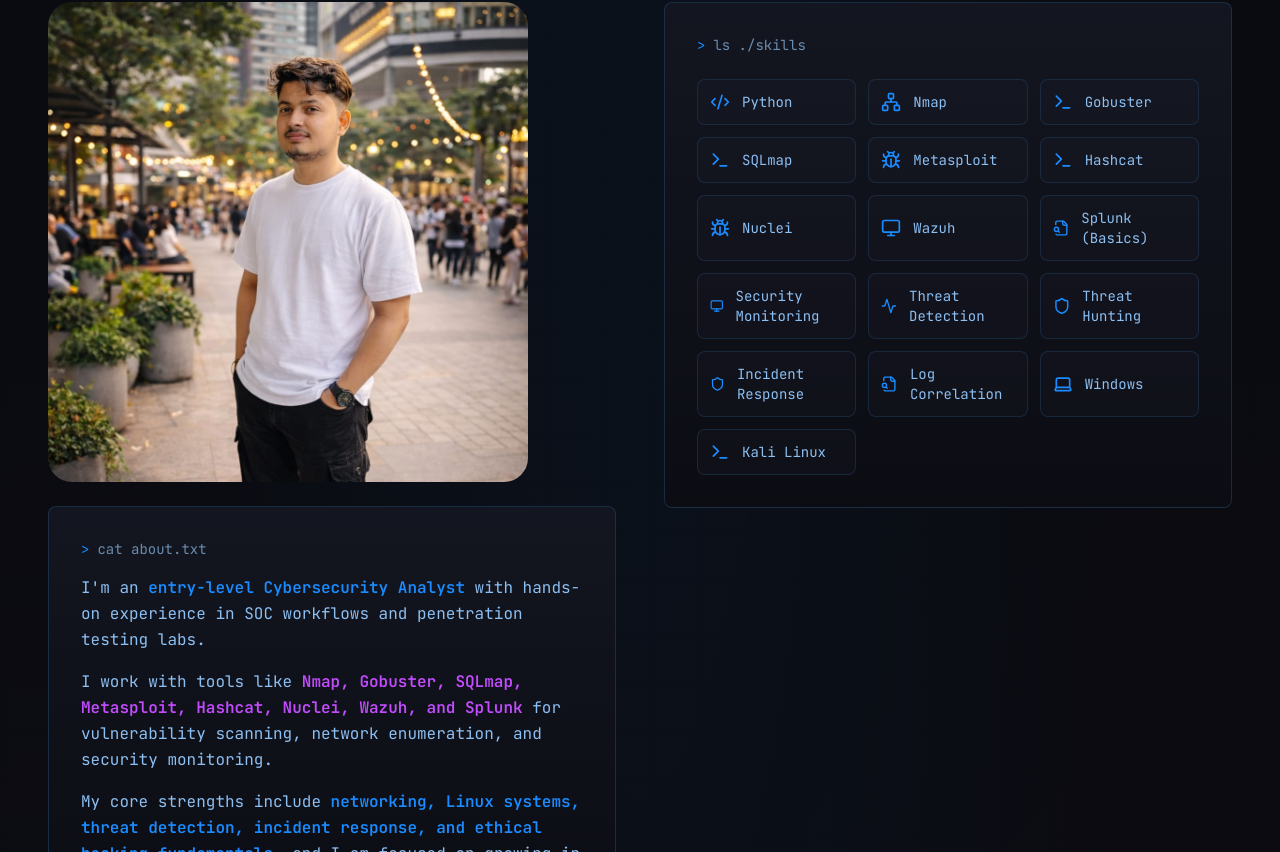
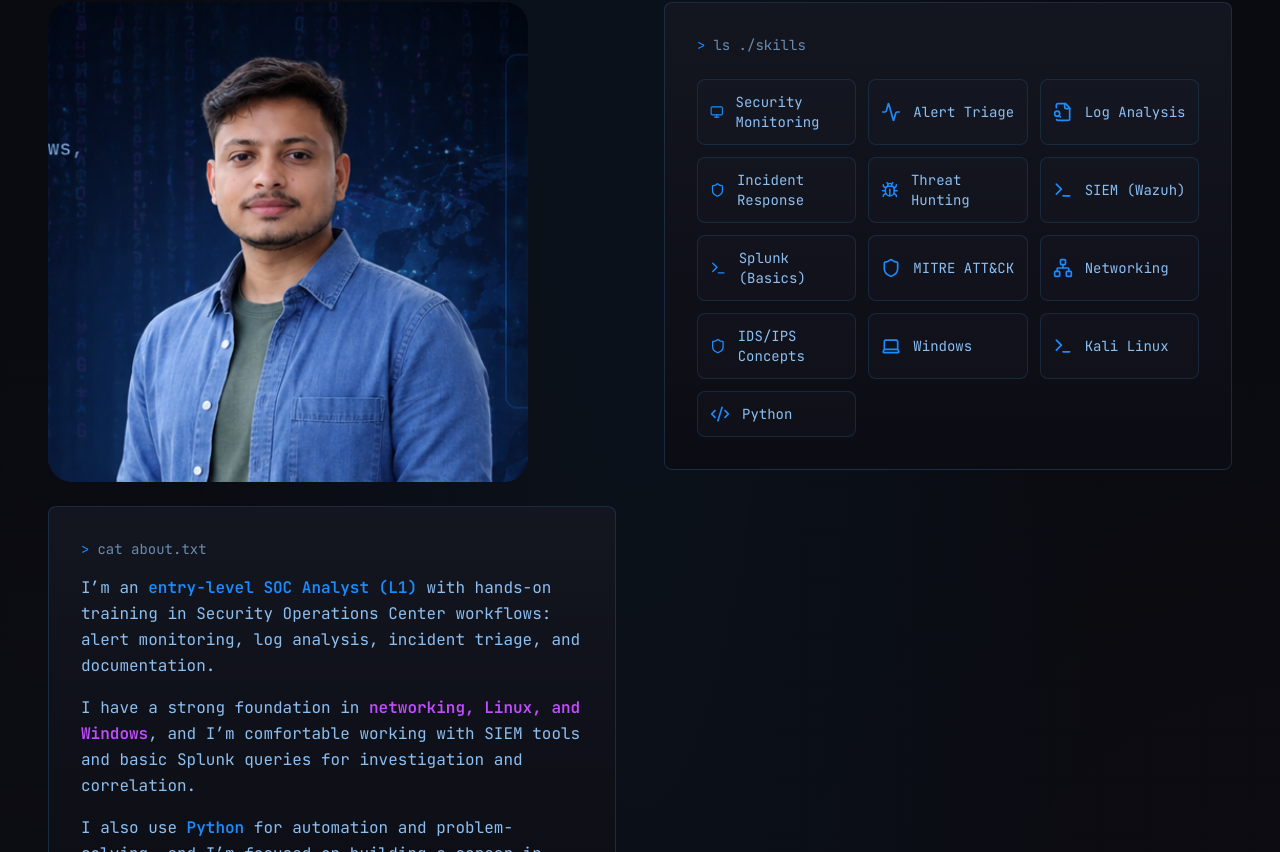
Before and after one commit to cybersunnykumar/Sunny-Portfolio, a React (Vite) app: page / in a window 1280 px wide. Shown: the part 1068-1920 px from the top of the page. Built offline with nearby package versions, Linux system fonts and the light colour scheme.

Commit message:
Replace profile photo with new image

```diff
--- a/src/components/AboutSection.tsx
+++ b/src/components/AboutSection.tsx
@@ -1,24 +1,21 @@
 import { Code2, Shield, Terminal, Network, Monitor, Bug, FileSearch, Activity, Laptop } from 'lucide-react';
-import profileImage from '@/assets/WhatsApp Image 2026-02-23 at 2.04.57 PM.jpeg';
+import profileImage from '@/assets/ChatGPT Image Apr 27, 2026, 07_33_32 PM.png';
 
 const AboutSection = () => {
   const skills = [
-    { name: 'Python', icon: Code2 },
-    { name: 'Nmap', icon: Network },
-    { name: 'Gobuster', icon: Terminal },
-    { name: 'SQLmap', icon: Terminal },
-    { name: 'Metasploit', icon: Bug },
-    { name: 'Hashcat', icon: Terminal },
-    { name: 'Nuclei', icon: Bug },
-    { name: 'Wazuh', icon: Monitor },
-    { name: 'Splunk (Basics)', icon: FileSearch },
     { name: 'Security Monitoring', icon: Monitor },
-    { name: 'Threat Detection', icon: Activity },
-    { name: 'Threat Hunting', icon: Shield },
+    { name: 'Alert Triage', icon: Activity },
+    { name: 'Log Analysis', icon: FileSearch },
     { name: 'Incident Response', icon: Shield },
-    { name: 'Log Correlation', icon: FileSearch },
+    { name: 'Threat Hunting', icon: Bug },
+    { name: 'SIEM (Wazuh)', icon: Terminal },
+    { name: 'Splunk (Basics)', icon: Terminal },
+    { name: 'MITRE ATT&CK', icon: Shield },
+    { name: 'Networking', icon: Network },
+    { name: 'IDS/IPS Concepts', icon: Shield },
     { name: 'Windows', icon: Laptop },
     { name: 'Kali Linux', icon: Terminal },
+    { name: 'Python', icon: Code2 },
   ];
 
   return (
@@ -45,7 +42,7 @@
                 <div className="relative w-80 h-80 sm:w-96 sm:h-96 md:w-[30rem] md:h-[30rem] overflow-hidden rounded-3xl">
                   <img
                     src={profileImage}
-                    alt="Sunny Kumar - Cybersecurity Analyst"
+                    alt="Sunny Kumar - SOC Analyst (L1)"
                     className="w-full h-full object-cover object-top"
                   />
                 </div>
@@ -60,18 +57,16 @@
               </div>
               <div className="space-y-4 text-card-foreground leading-relaxed">
                 <p>
-                  I&apos;m an <span className="text-primary font-semibold">entry-level Cybersecurity Analyst</span> with hands-on
-                  experience in SOC workflows and penetration testing labs.
+                  I’m an <span className="text-primary font-semibold">entry-level SOC Analyst (L1)</span> with hands-on training in
+                  Security Operations Center workflows: alert monitoring, log analysis, incident triage, and documentation.
                 </p>
                 <p>
-                  I work with tools like <span className="text-secondary font-semibold">Nmap, Gobuster, SQLmap, Metasploit,
-                  Hashcat, Nuclei, Wazuh, and Splunk</span> for vulnerability scanning, network enumeration,
-                  and security monitoring.
+                  I have a strong foundation in <span className="text-secondary font-semibold">networking, Linux, and Windows</span>, and I’m
+                  comfortable working with SIEM tools and basic Splunk queries for investigation and correlation.
                 </p>
                 <p>
-                  My core strengths include <span className="text-primary font-semibold">networking, Linux systems, threat
-                  detection, incident response, and ethical hacking fundamentals</span>, and I am focused on
-                  growing in cybersecurity operations.
+                  I also use <span className="text-primary font-semibold">Python</span> for automation and problem-solving, and I’m focused on
+                  building a career in defensive security operations and Blue Team response.
                 </p>
               </div>
             </div>
```
Also changed, not shown: src/assets/ChatGPT Image Apr 27, 2026, 07_33_32 PM.png (added), src/assets/WhatsApp Image 2026-02-23 at 2.04.57 PM.jpeg (deleted).
